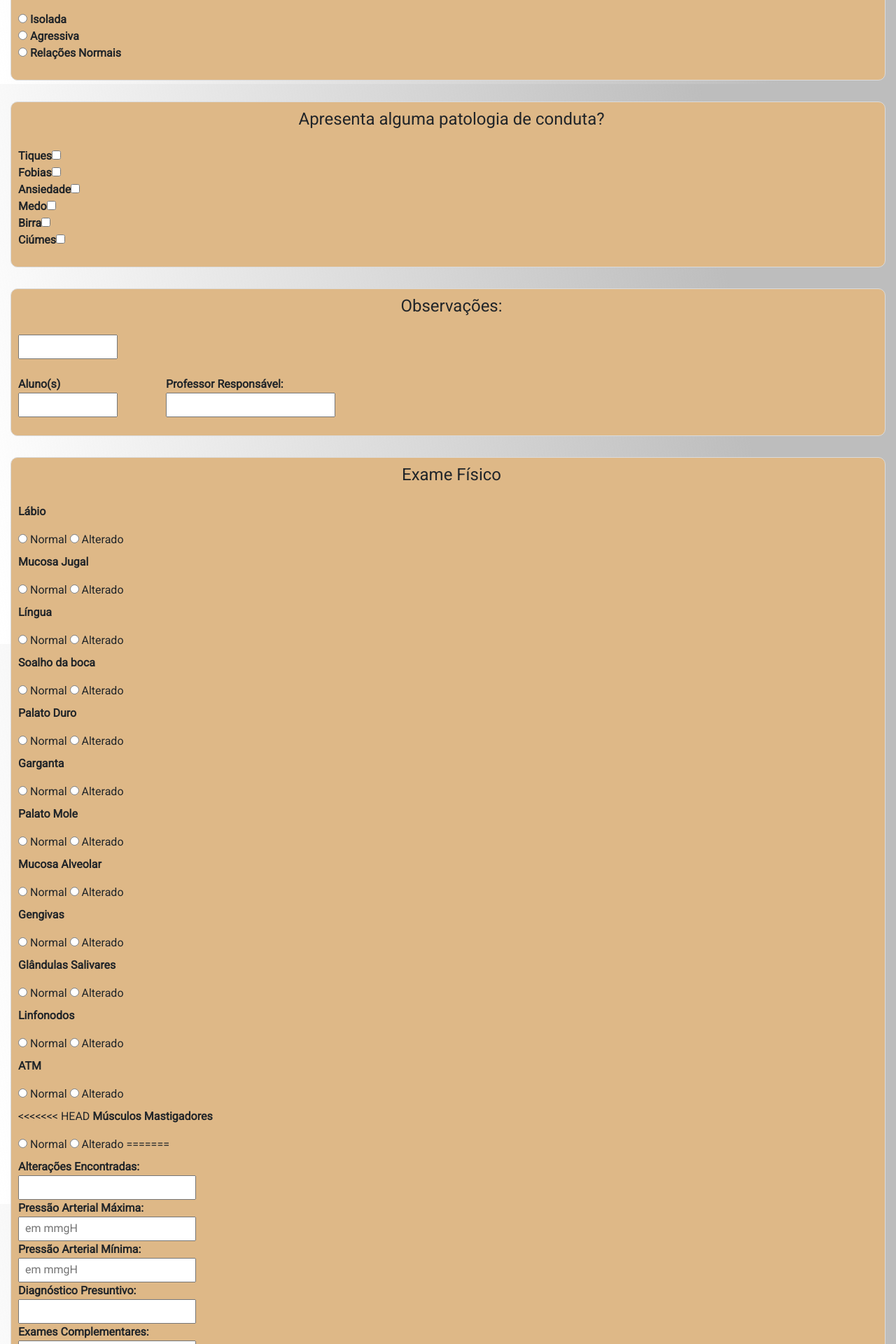
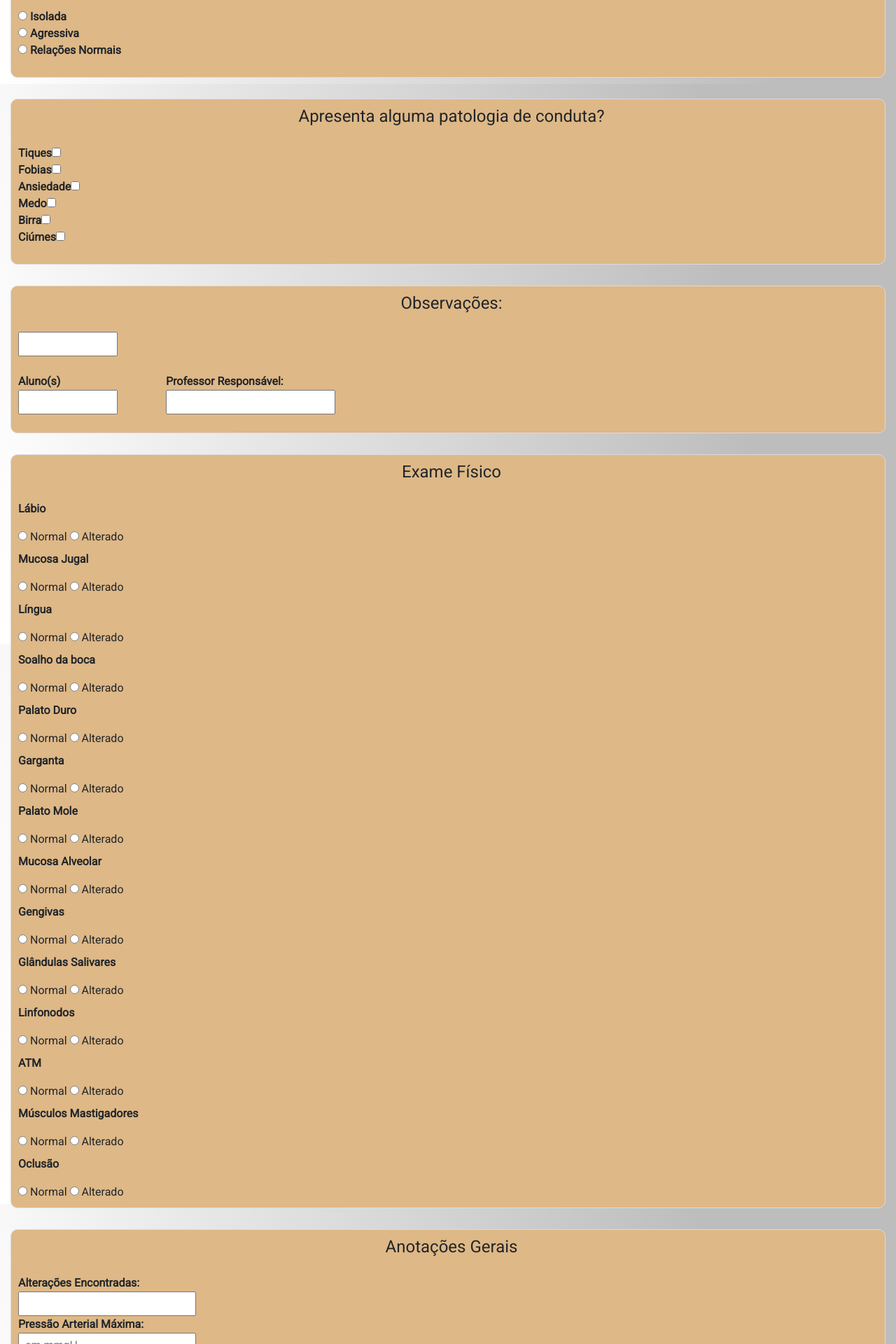
Before and after one commit to Orbeli/P1-LP3, a PHP site: page /public/views/questgrowkid.php in a window 1280 px wide. Shown: the part 3880-5800 px from the top of the page at 70% size. Run offline with PHP 8.4, Linux system fonts and the light colour scheme; some libraries are stand-ins or nearby versions.

Commit message:
Update arquivos prontuario.php questgrowkid.php QuestionarioCOntroller.php

```diff
--- a/app/Http/Controller/QuestionarioController.php
+++ b/app/Http/Controller/QuestionarioController.php
@@ -205,7 +205,7 @@
 			$exameFisico->__set('complementares', $_POST['complementares']);
 			$exameFisico->__set('definitivo', $_POST['definitivo']);
 			$exameFisico->__set('proservacao', $_POST['proservacao']);
-			$exameFisico->__set('tratamento', $_POST['tratamento']);
+			$exameFisico->__set('plano', $_POST['plano']);
 			$exameFisico->__set('alunos_exame', $_POST['alunos_exame']);
 			$exameFisico->__set('professor_exame', $_POST['professor_exame']);
 			$exameFisico->__set('questionario_id', $questionario->__get('id'));
--- a/app/public/Views/prontuario.php
+++ b/app/public/Views/prontuario.php
@@ -2,6 +2,9 @@
     $acao = 'recuperar';
     require '../../Http/Controller/QuestionarioController.php';
     require_once 'layouts/base.php';
+    // echo '<pre>';
+    // print_r($questionario);
+
 ?>
 
 <!-- Content Section -->
--- a/app/public/Views/questgrowkid.php
+++ b/app/public/Views/questgrowkid.php
@@ -11,18 +11,7 @@
                     <h4 class="exibetitulo">
                         Ficha de Saúde
                     </h4>
-                    <label class="exibetitulo">Nome
-                    <input
-                    class="text"
-                    type="text"
-                    id="User"
-                    name="Name"
-                    placeholder="Seu nome..."/>
-                    </label>
 
-                    <input
-                    class="text"
-                    type="date">
                     <label>Cadastro
                     <input
                     class="text"
@@ -553,51 +542,19 @@
                             <input type="radio" name="atm" value="Sim"> Normal
                             <input type="radio" name="atm" value="Não"> Alterado
                         </div>
-<<<<<<< HEAD
 
                         <label>Músculos Mastigadores</label>
                         <div>
                             <input type="radio" name="mastigadores" value="Sim"> Normal
                             <input type="radio" name="mastigadores" value="Não"> Alterado
-=======
+                        </div>
                     </div>
                     <div>
-                        <div class="centralizar pretty">
-                            <label>
-                                <div>
-                                    Alterações Encontradas:<input  type="text" id="altera" name="alteracoes"/>
-                                </div>
-                                <div>
-                                    Pressão Arterial Máxima:<input  type="text" id="pamax" name="pamax" placeholder="em mmgH"/>
-                                </div>
-                                <div>
-                                    Pressão Arterial Mínima:<input  type="text" id="pamin" name="pamin" placeholder="em mmgH"/>
-                                </div>
-                                <div>
-                                    Diagnóstico Presuntivo:<input  type="text" id="presuntivo" name="presuntivo"/>
-                                </div>
-                                <div>
-                                    Exames Complementares:<input  type="text" id="complementares" name="complementares"/>
-                                </div>
-                                <div>
-                                    Diagnóstico Definitivo:<input  type="text" id="definitivo" name="definitivo"/>
-                                </div>
-                                <div>
-                                    Tratamento/Proservação:<input  type="text" id="proservacao" name="proservacao"/>
-                                </div>
-                                <div>
-                                    Plano de Tratamento:<input  type="text" id="plano" name="plano"/>
-                                </div>
-                            </label>
->>>>>>> c4c88540087df004ca1e4c0d522e8a48bb0f0df5
-                        </div>
-
                         <label>Oclusão</label>
                         <div>
                             <input type="radio" name="oclusao" value="Sim"> Normal
                             <input type="radio" name="oclusao" value="Não"> Alterado
                         </div>
-
                     </div>
                 </div>
             </div>
@@ -635,7 +592,7 @@
                         </div>
 
                         <div>
-                            Plano de Tratamento:<input  type="text" id="tratamento" name="tratamento"/>
+                            Plano de Tratamento:<input  type="text" id="plano" name="plano"/>
                         </div>
                     </label>
                 </div>
```
